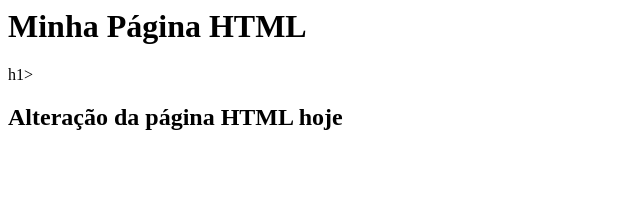
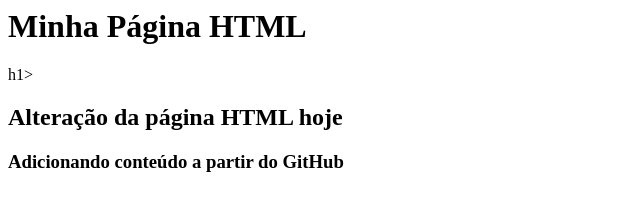
Before and after one commit to anandamuniz/gama-no-github, a plain HTML site: page index.html in a window 1280 px wide. Shown: the whole page, without its empty margins (0-640 px from the left). Drawn offline with Linux system fonts and the light colour scheme.

Commit message:
Atualização a partir do Github

```diff
--- a/index.html
+++ b/index.html
@@ -3,6 +3,6 @@
         <h1>Minha Página HTML</h1>
         h1>
         <h2>Alteração da página HTML hoje</h2>
-
+        <h3>Adicionando conteúdo a partir do GitHub</h>
             </body>
 </html>
```
